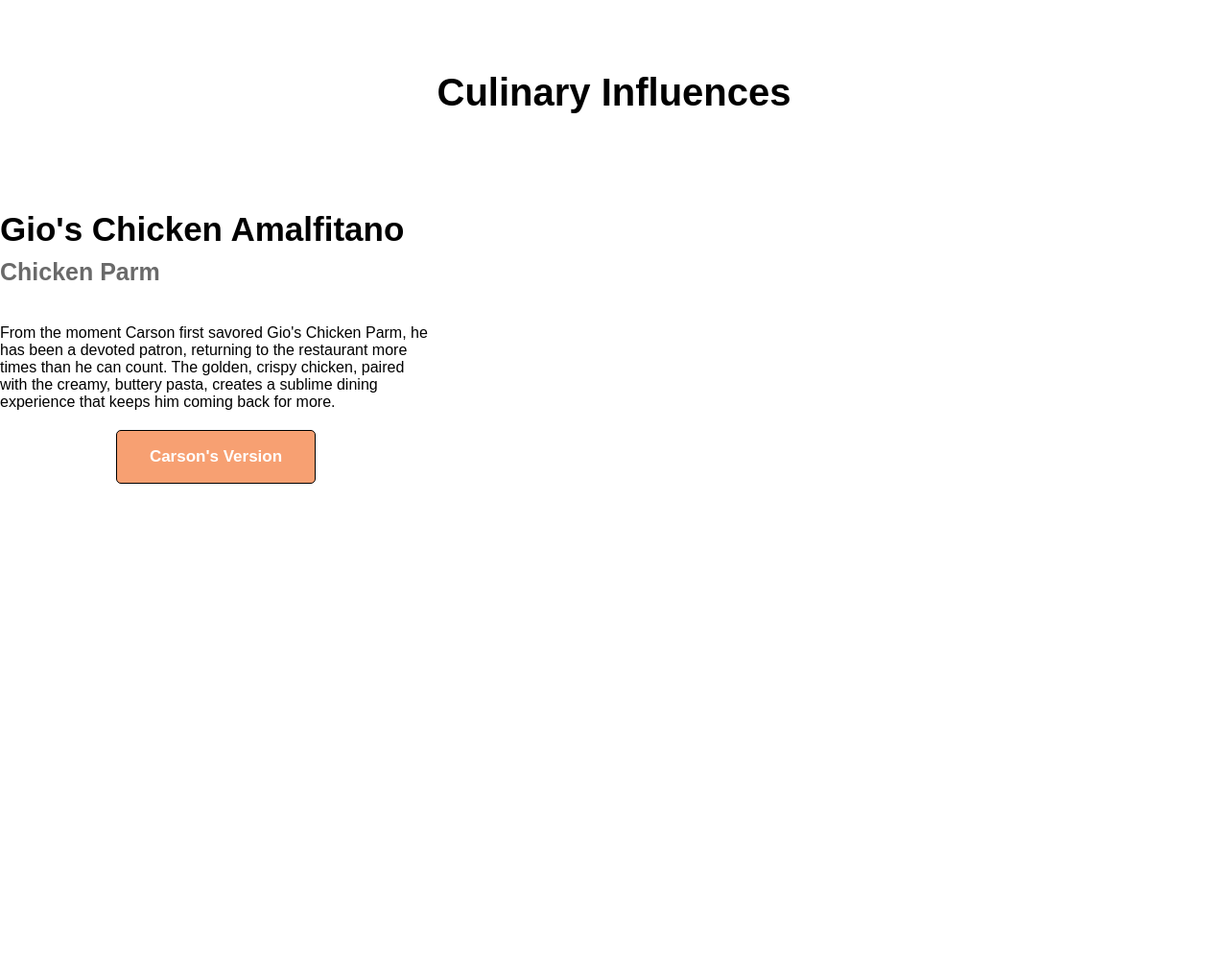
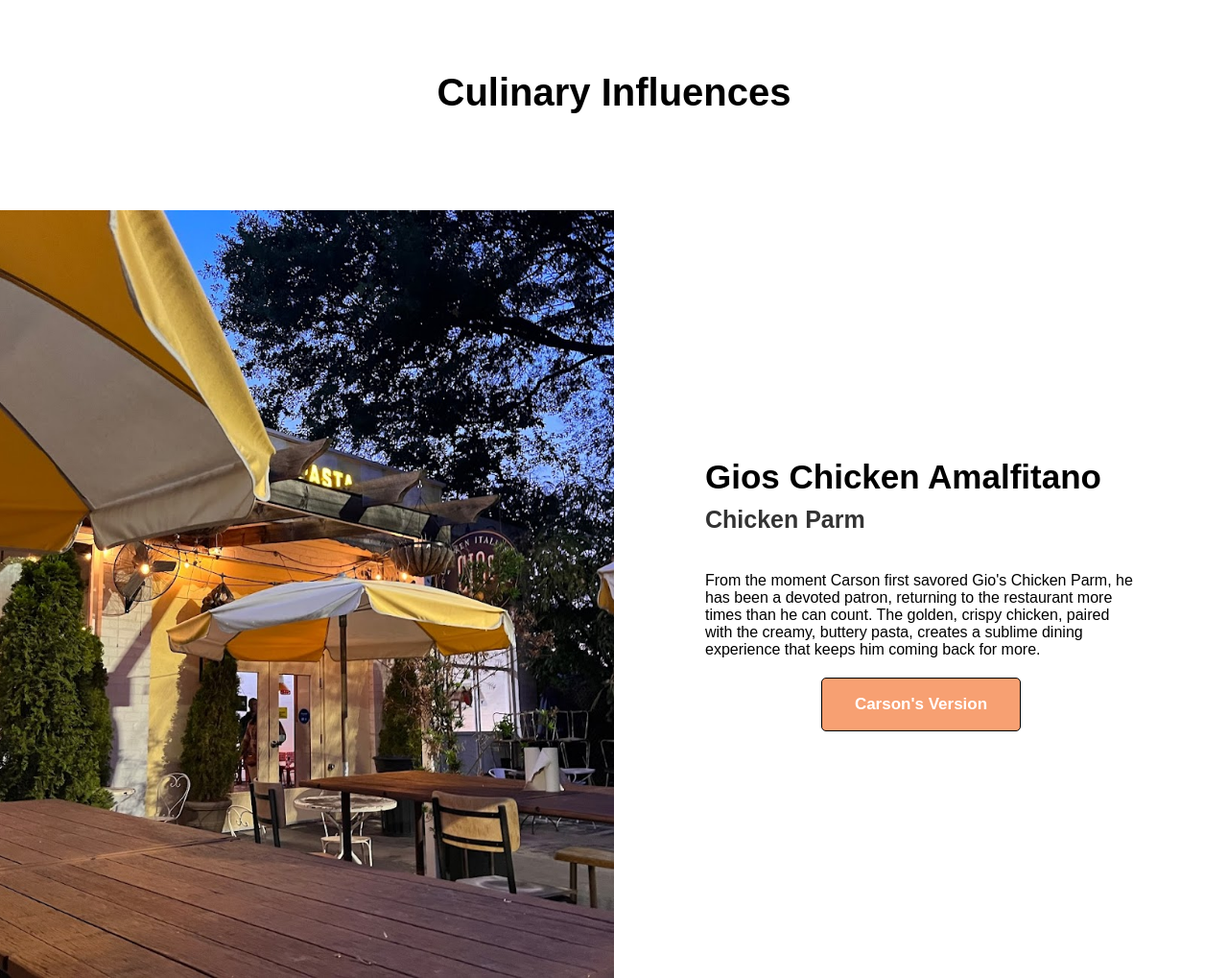
Before and after one commit to carsonbates913/restaurant_page, a website built with webpack: page src/index.html in a window 1280 px wide. Shown: the part 1106-2125 px from the top of the page at 96% size. Built offline with nearby package versions, Linux system fonts and the light colour scheme; a web font is replaced by a local one.

Commit message:
-feat: fully convert hardcoded homepage html into javascript

```diff
--- a/src/home.css
+++ b/src/home.css
@@ -200,7 +200,7 @@
 
 .influence-dish {
   margin: 5px 0 20px 0;
-  color: rgba(0, 0, 0, 0.583);
+  color: rgba(0, 0, 0, 0.8);
   font-family: baskerville, sans-serif;
   font-weight: bold;
   font-size: 25px;
--- a/src/index.js
+++ b/src/index.js
@@ -1,43 +1,43 @@
 import ('./home.css');
+import CARSON_PANTRY_PATH from './RestaurantFront.jpeg';
+import GIO_CHICKEN_PATH from "./Gio's.jpg";
+import LITTLE_REY_PATH from "./LittleRey.jpg";
+import CHOP_SHOP_PATH from './ChopShop.jpg';
+import CRUMBL_PATH from "./Crumbl.jpeg";
 
 const content = document.querySelector('#content');
 
 function createWindow () {
-  const section = document.createElement('section');
-  section.className = 'window';
+  const section = createElementWithClass('section', 'window');
+  const windowImage = createElementWithClass('div','window-image');
 
-  const windowImage = document.createElement('div');
-  windowImage.className = 'window-image';
+  const carsonPantry = new Image();
+  carsonPantry.src = CARSON_PANTRY_PATH;
 
-  const windowTitle = document.createElement('div');
-  windowTitle.className = 'window-title';
+  const windowTitle = createElementWithClass('div', 'window-title');
 
   const title = document.createElement('h1');
   title.textContent = "Carson's Pantry";
 
+  windowImage.appendChild(carsonPantry);
   windowTitle.appendChild(title);
-
-  section.appendChild(windowImage);
-  section.appendChild(windowTitle);
-
+  section.append(windowImage, windowTitle);
   content.appendChild(section);
 }
 
 function createStory () {
-  const section = document.createElement('section');
-  section.className = 'story';
+  const section = createElementWithClass('section', 'story');
 
-  const storyContainer = document.createElement('div');
-  storyContainer.className = 'story-container';
+  const storyContainer = createElementWithClass('div', 'story-container');
 
-  const storyTitle = document.createElement('h1');
-  storyTitle.className = 'story-title';
+  const storyTitle = createElementWithClass('h1', 'story-title');
+  storyTitle.textContent = "Our Story"
 
-  const storyContent = document.createElement('div');
-  storyContent.className = 'story-content';
+  const storyContent = createElementWithClass('div', 'story-content');
+  storyContent.textContent = "Carson's culinary journey began in Atlanta, where the city's vibrant food scene ignited his passion for exploration. Inspired by the eclectic mix of restaurants, diners, and pop-ups, Carson set forth on a quest to uncover new flavors and sensations. This adventureous spirit propelled him to the forefront of global culinary innovation. Despite his international reach, many of Carson's dishes are rooted in the memories of family meals at beloved eateries in his hometown."
 
+  storyContainer.appendChild(storyTitle);
   storyContainer.appendChild(storyContent);
-  storyContainer.appendChild(storyTitle);
 
   section.appendChild(storyContainer);
 
@@ -45,42 +45,60 @@
 }
 
 function createInfluences() {
-  const section = document.createElement('section');
-  section.className = 'influences';
+  const section = createElementWithClass('section', 'influences');
 
-  const title = document.createElement('h1');
-  title.className = 'influences-title';
+  const title = createElementWithClass('h1', 'influences-title');
+  title.textContent = 'Culinary Influences';
 
   content.appendChild(section);
   section.appendChild(title);
 
-  const title1 = "Gios Chicken Amalfitano"
-  const dish1 = "Chicken Parm"
-  const description1 = "From the moment Carson first savored Gio's Chicken Parm, he has been a devoted patron, returning to the restaurant more times than he can count. The golden, crispy chicken, paired with the creamy, buttery pasta, creates a sublime dining experience that keeps him coming back for more."
 
-  createCard(true, title1, dish1, description1);
+  const cardsData = [
+    {
+      leftSide: false,
+      title: "Gios Chicken Amalfitano",
+      dish: "Chicken Parm",
+      description: "From the moment Carson first savored Gio's Chicken Parm, he has been a devoted patron, returning to the restaurant more times than he can count. The golden, crispy chicken, paired with the creamy, buttery pasta, creates a sublime dining experience that keeps him coming back for more.",
+      imagePath: GIO_CHICKEN_PATH,
+    },
+    {
+      leftSide: true,
+      title: "Little Rey",
+      dish: "Carnitas Tacos",
+      description: "Carson's preference for milder flavors has influenced many of his dishes, as he never developed a taste for spiciness. Nonetheless, his passion for Mexican cuisine remains strong, inspired by his favorite taco spot back home.",
+      imagePath: LITTLE_REY_PATH,
+    },
+    {
+      leftSide: false,
+      title: "Original ChopShop",
+      dish: "Acai Bowl",
+      description: "During his early years, Carson's dedication to fitness led him to prioritize nutrient-rich, high-protein foods. ChopShop's acai bowl became a staple in his diet, perfectly aligning with his fitness goals. The restaurant’s ability to combine nutrition with delicious flavors inspired Carson to explore creating similarly balanced dishes in his own culinary ventures.",
+      imagePath: CHOP_SHOP_PATH,
+    },
+    {
+      leftSide: true,
+      title: "Crumbl Cookies",
+      dish: "Chocolate Chip Cookie",
+      description: "During his early years, Carson's dedication to fitness led him to prioritize nutrient-rich, high-protein foods. ChopShop's acai bowl became a staple in his diet, perfectly aligning with his fitness goals. The restaurant’s ability to combine nutrition with delicious flavors inspired Carson to explore creating similarly balanced dishes in his own culinary ventures.",
+      imagePath: CRUMBL_PATH,
+    }
+  ]
 
-  function createCard(leftSide, title, dish, description) {
-    const card = document.createElement('div');
-    card.className = 'card';
+  cardsData.forEach(card => createCard(card.leftSide, card.title, card.dish, card.description, card.imagePath));
 
-    const contentContainer = document.createElement('div');
-    contentContainer.className = 'content-container';
-
-    const influenceContent = document.createElement('div');
-    influenceContent.className = 'influence-content';
-
-    const influenceTitle = document.createElement('h1');
-    influenceTitle.className = 'influence-title';
-
-    const influenceDish = document.createElement('h2');
-    influenceDish.className = 'influenece-dish';
-
-    const influenceDescription = document.createElement('p');
-    influenceDescription.className = 'influence-description';
-
-    const influenceButton = document.createElement('button');
-    influenceButton.className = 'influence-version';
+  function createCard(leftSide, title, dish, description, image) {
+    const card = createElementWithClass('div', 'card');
+    const contentContainer = createElementWithClass('div', 'content-container');
+    const influenceContent = createElementWithClass('div', 'influence-content');
+    const influenceTitle = createElementWithClass('h1', 'influence-title');
+    influenceTitle.textContent = title;
+    const influenceDish = createElementWithClass('h2', 'influence-dish');
+    influenceDish.textContent = dish;
+    const influenceDescription = createElementWithClass('p', 'influence-description');
+    influenceDescription.textContent = description;
+    const influenceButton = createElementWithClass('button', 'influence-version');
+    influenceButton.textContent = "Carson's Version";
 
     influenceContent.appendChild(influenceTitle);
     influenceContent.appendChild(influenceDish);
@@ -92,13 +110,11 @@
     const imageContainer = document.createElement('div');
     imageContainer.className = 'image-container';
 
-    if(leftSide) {
-      card.appendChild(contentContainer);
-      card.appendChild(imageContainer);
-    }else{
-      card.appendChild(imageContainer);
-      card.appendChild(contentContainer);
-    }
+    const restaurantImage = new Image();
+    restaurantImage.src = image;
+    imageContainer.appendChild(restaurantImage);
+
+    leftSide ? card.append(contentContainer, imageContainer) : card.append(imageContainer, contentContainer);
 
     section.appendChild(card);
 
@@ -112,50 +128,8 @@
 createInfluences();
 
 
-
-
-
-/*
-import icon from './RestaurantFront.jpeg';
-
-const Icon = new Image();
-Icon.src = icon;
-
-
-const windowBackground = document.querySelector('.window-image');
-
-windowBackground.appendChild(Icon);
-
-import image1 from "./Gio's.jpg";
-
-const Image1 = new Image();
-Image1.src = image1;
-
-const rest1 = document.querySelector('#rest1');
-rest1.appendChild(Image1);
-
-import image3 from './ChopShop.jpg';
-
-const Image3 = new Image();
-Image3.src = image3;
-
-const rest3 = document.querySelector('#rest3');
-rest3.appendChild(Image3);
-
-import image2 from "./LittleRey.jpg";
-
-const Image2 = new Image();
-Image2.src = image2;
-
-const rest2 = document.querySelector('#rest2');
-rest2.appendChild(Image2);
-
-import image4 from "./Gio's.jpg";
-
-const Image4 = new Image();
-Image4.src = image4;
-
-const rest4 = document.querySelector('#rest4');
-rest4.appendChild(Image4);
-
-*/
+function createElementWithClass(tag, className) {
+  const element = document.createElement(tag);
+  element.className = className;
+  return element;
+}
```
Also changed, not shown: src/index.html (+2 -0 lines), src/Crumbl.webp (deleted), 1 other file.
